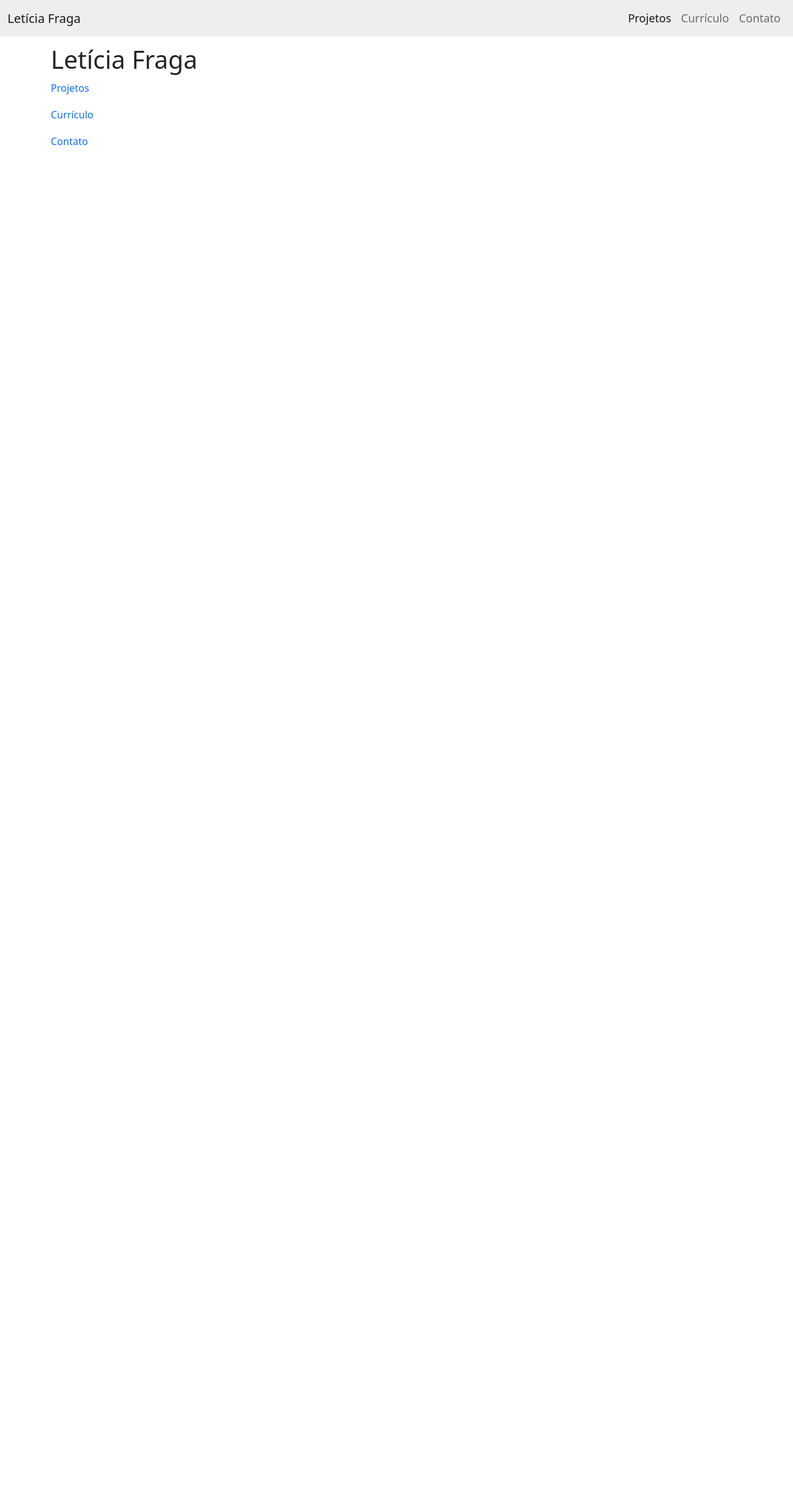
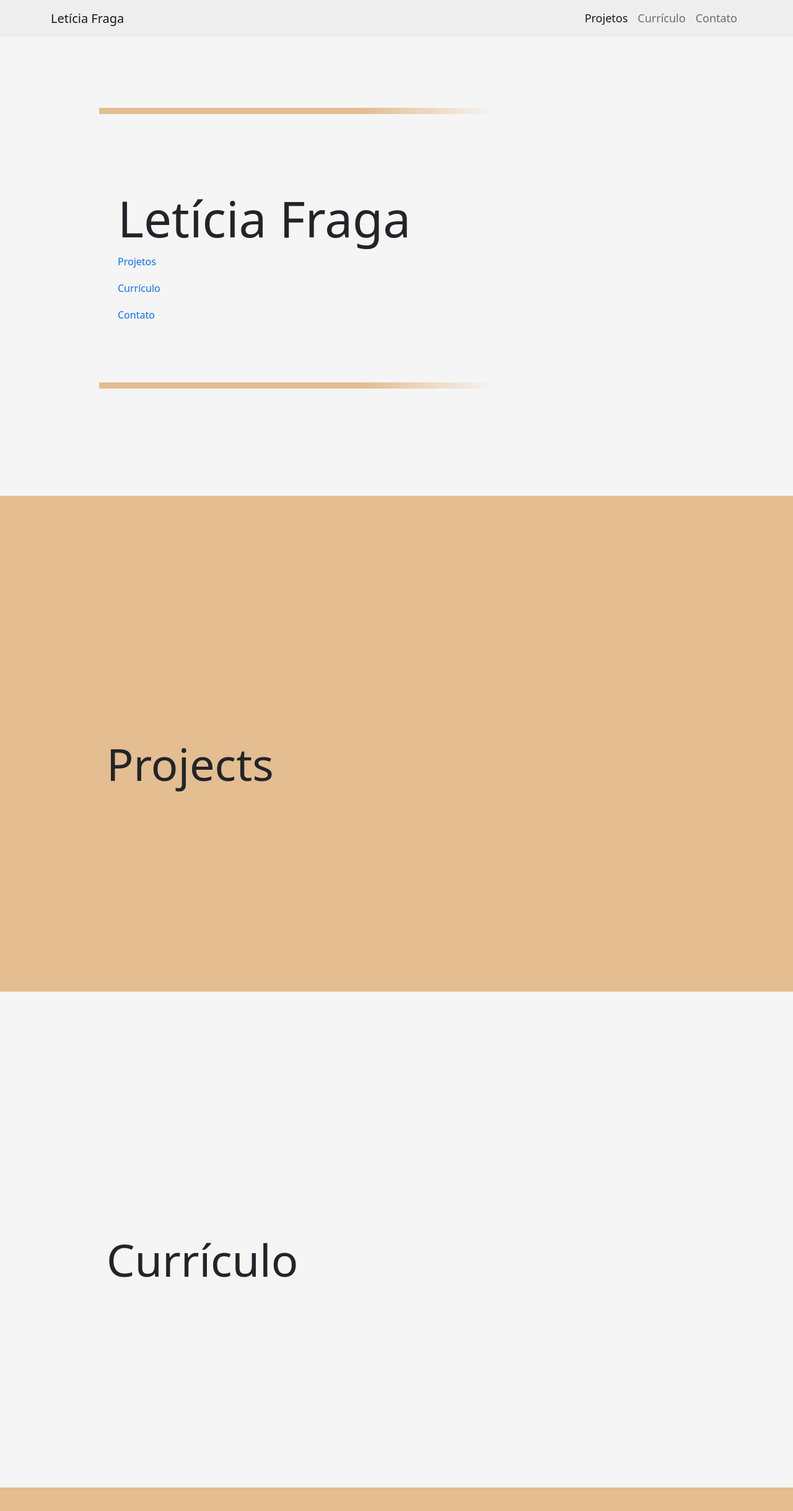
Before and after one commit to leticiafraga/leticiafraga.github.io, a React (Vite) app: page / in a window 1280 px wide. Shown: the top 2438 px of the page at 62% size. Before the commit the page ends 800 px from the top, so only its background shows below. Built offline with nearby package versions, Linux system fonts and the light colour scheme.

Commit message:
create sections

```diff
--- /dev/null
+++ b/src/_variables.scss
@@ -0,0 +1 @@
+$bg: #e4bd91;
--- a/src/assets/components/App/App.module.scss
+++ b/src/assets/components/App/App.module.scss
@@ -1,6 +1,13 @@
+@import "../../../variables";
+
 .main {
   height: 100vh;
+  & > div {
+    padding: 15vh 0 10vh 20px;
+    border: 10px solid $bg;
+    border-image: linear-gradient(to right, $bg 40%, transparent 60%) 100% 1;
+  }
   h1 {
-    padding-top: 9vh;
+    font-size: 10vh;
   }
 }
--- a/src/assets/components/App/App.tsx
+++ b/src/assets/components/App/App.tsx
@@ -1,24 +1,28 @@
 import { useState } from "react";
+import Contact from "../Contact/Contact";
 import Header from "../Header/Header";
+import Projects from "../Projects/Projects";
+import Resume from "../Resume/Resume";
 import style from "./App.module.scss";
 
 const sections = [
-  { link: "projetos", text: "Projetos" },
-  { link: "curriculo", text: "Currículo" },
-  { link: "contato", text: "Contato" },
+  { link: "projects", text: "Projetos" },
+  { link: "resume", text: "Currículo" },
+  { link: "contact", text: "Contato" },
 ];
 
 function App() {
   const [active, setActive] = useState(0);
   return (
-    <div className="container">
+    <div className="container-fluid">
       <Header
         options={sections}
         activeSection={active}
         onClickLink={setActive}
       />
-      <div className={style.main}>
-        <div>
+
+      <div id="main" className={style.main + " row align-items-center justify-content-center"}>
+        <div className="col-10 offset-1">
           <h1>Letícia Fraga</h1>
           {sections.map((item, index) => (
             <p>
@@ -29,6 +33,9 @@ function App() {
           ))}
         </div>
       </div>
+      <Projects />
+      <Resume />
+      <Contact />
     </div>
   );
 }
--- /dev/null
+++ b/src/assets/components/Contact/Contact.module.scss
@@ -0,0 +1,7 @@
+@import "../../../variables";
+
+.contact {
+  background-color: $bg;
+  height: 100vh;
+  padding-top: 9vh;
+}
--- /dev/null
+++ b/src/assets/components/Contact/Contact.tsx
@@ -0,0 +1,16 @@
+import style from "./Contact.module.scss";
+
+export default function Contact() {
+  return (
+    <section
+      className={
+        style.contact + " row align-items-center justify-content-center"
+      }
+      id="contact"
+    >
+      <div className="col-10 offset-1">
+        <h2>Contact</h2>
+      </div>
+    </section>
+  );
+}
--- a/src/assets/components/Header/Header.tsx
+++ b/src/assets/components/Header/Header.tsx
@@ -1,5 +1,3 @@
-import { useSyncExternalStore } from "react";
-
 interface Props {
   options: NavLink[];
   activeSection: number;
@@ -13,13 +11,13 @@ interface NavLink {
 
 export default function Header(props: Props) {
   return (
-    <nav className="navbar navbar-expand-lg bg-body-tertiary">
-      <div className="container-fluid">
-        <a className="navbar-brand" href="#">
+    <nav className="navbar navbar-expand">
+      <div className="container">
+        <a className="navbar-brand" href="#main">
           Letícia Fraga
         </a>
-        <div className="collapse navbar-collapse" id="navbarText">
-          <ul className="navbar-nav mb-2 mb-lg-0 ms-auto">
+        <div id="navbarText">
+          <ul className="navbar-nav ms-auto">
             {props.options.map((item, index) => (
               <li className="nav-item" key={index}>
                 <a
--- /dev/null
+++ b/src/assets/components/Projects/Projects.module.scss
@@ -0,0 +1,7 @@
+@import "../../../variables";
+
+.projects {
+  background-color: $bg;
+  height: 100vh;
+  padding-top: 9vh;
+}
--- /dev/null
+++ b/src/assets/components/Projects/Projects.tsx
@@ -0,0 +1,16 @@
+import style from "./Projects.module.scss";
+
+export default function Projects() {
+  return (
+    <section
+      className={
+        style.projects + " row align-items-center justify-content-center"
+      }
+      id="projects"
+    >
+      <div className="col-10 offset-1">
+        <h2>Projects</h2>
+      </div>
+    </section>
+  );
+}
--- /dev/null
+++ b/src/assets/components/Resume/Resume.module.scss
@@ -0,0 +1,4 @@
+.resume {
+  height: 100vh;
+  padding-top: 9vh;
+}
--- /dev/null
+++ b/src/assets/components/Resume/Resume.tsx
@@ -0,0 +1,16 @@
+import style from "./Resume.module.scss";
+
+export default function Resume() {
+  return (
+    <section
+      className={
+        style.resume + " row align-items-center justify-content-center"
+      }
+      id="resume"
+    >
+      <div className="col-10 offset-1">
+        <h2>Currículo</h2>
+      </div>
+    </section>
+  );
+}
--- a/src/index.scss
+++ b/src/index.scss
@@ -3,6 +3,7 @@
 body {
   font-size: large;
   min-height: 100vh;
+  background-color: whitesmoke;
 }
 
 a {
@@ -17,3 +18,7 @@ nav {
   width: 100%;
   background-color: #eee;
 }
+
+h2 {
+  font-size: 9vh;
+}
```
